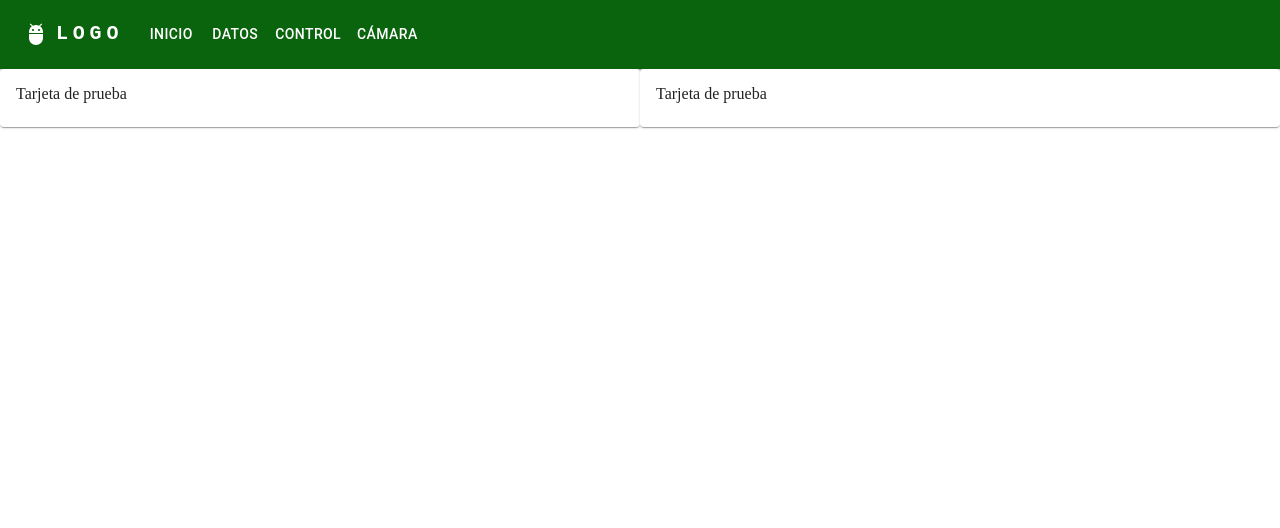
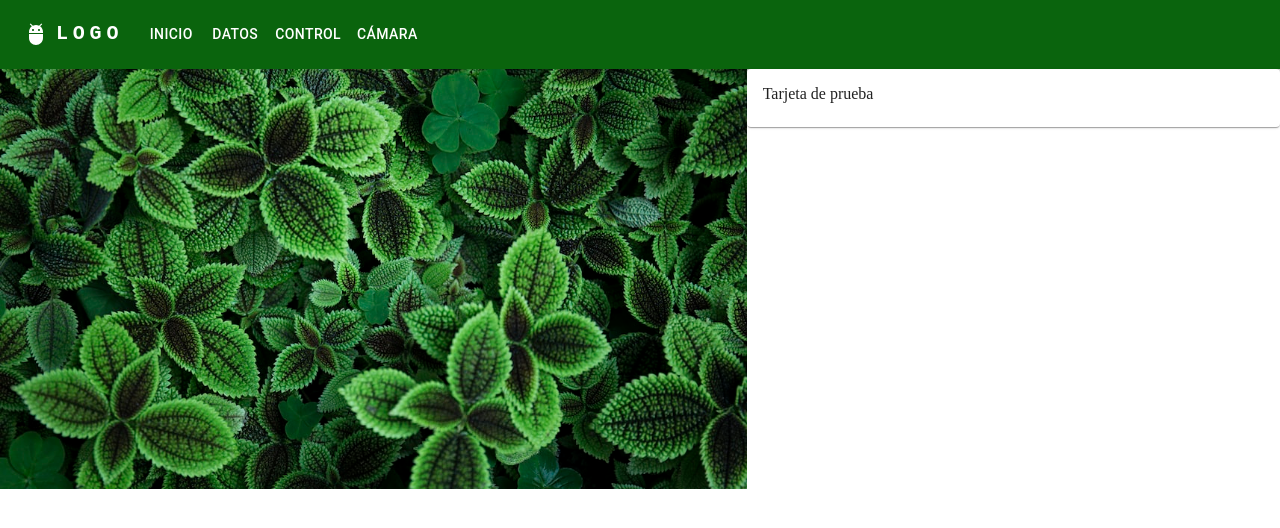
Before and after one commit to dcontt00/arq, a React (Create React App) app in the folder frontend/: page /home in a window 1280 px wide. Shown: the top 528 px of the page. Built offline with nearby package versions, Linux system fonts and the light colour scheme.

Commit message:
añadida foto

```diff
--- a/frontend/src/pages/home.js
+++ b/frontend/src/pages/home.js
@@ -10,13 +10,11 @@ import Button from "@mui/material/Button";
 export default function Home() {
   return (
     <Grid container>
-      <Grid item lg={6}>
+      <Grid item lg={7}>
         {/** Ultima foto del invernadero */}
-        <Card>
-          <CardContent>Tarjeta de prueba</CardContent>
-        </Card>
+        <img src="planta.jpeg" width={"100%"} />
       </Grid>
-      <Grid item lg={6}>
+      <Grid item lg={5}>
         {/** Datos del invernadero */}
         <Card>
           <CardContent>Tarjeta de prueba</CardContent>
```
Also changed, not shown: frontend/public/planta.jpeg (added).
